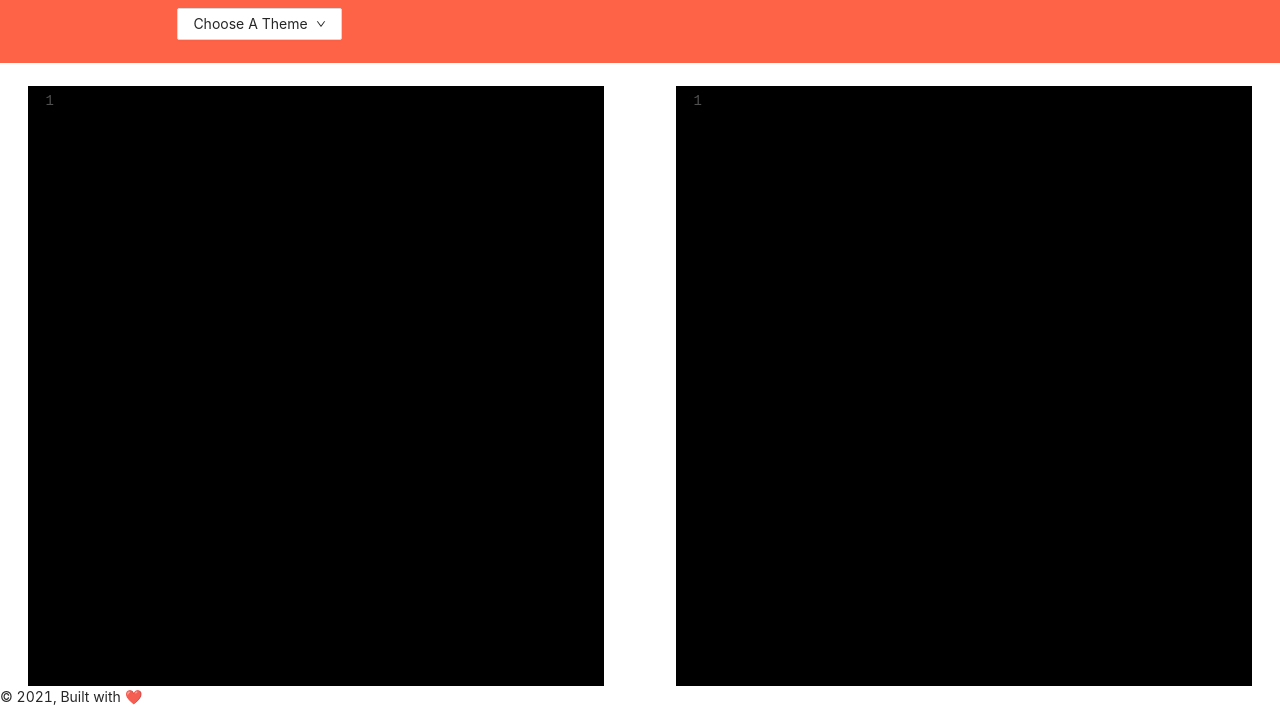
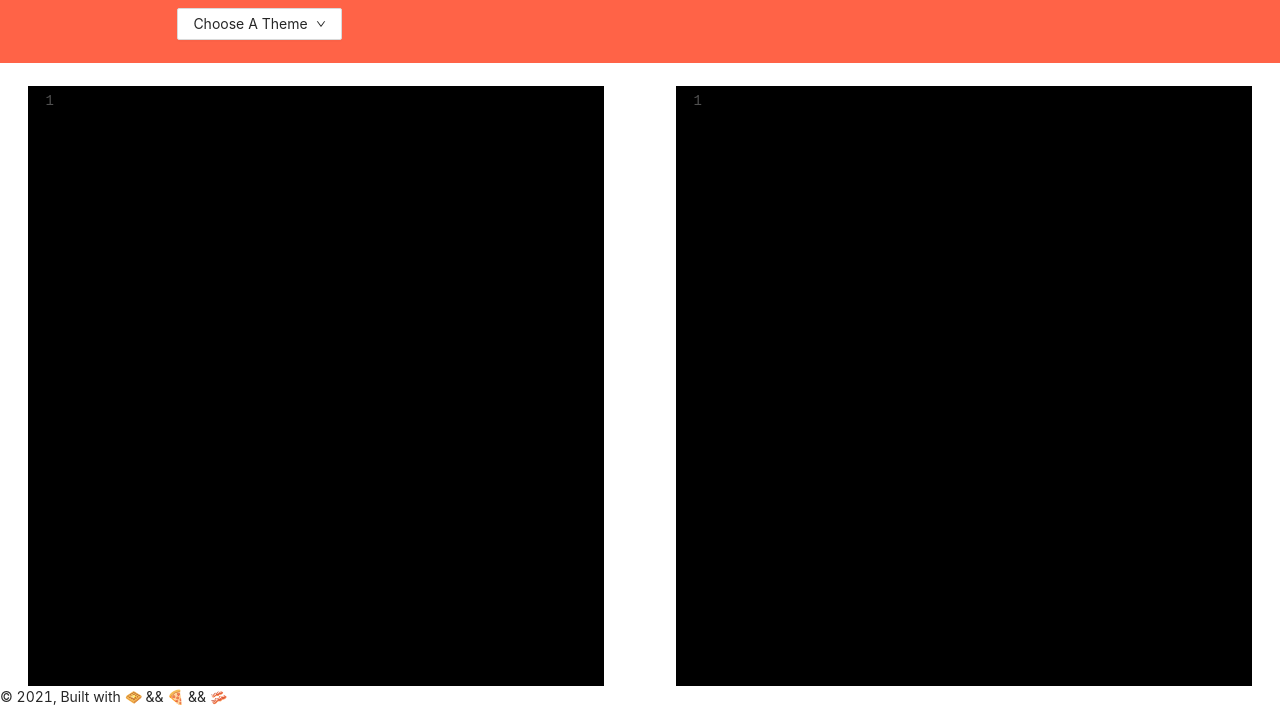
Before and after one commit to adamclark64/json-beautify-pwa, a Gatsby site: page / in a window 1280 px wide. Shown: the part 103-811 px from the top of the page. Built offline with nearby package versions, Linux system fonts and the light colour scheme; Gatsby itself is replaced by a stand-in of ours.

Commit message:
Update Layout.tsx

```diff
--- a/src/components/Layout.tsx
+++ b/src/components/Layout.tsx
@@ -26,11 +26,7 @@ const Layout = ({ children }: LayoutProps) => {
       <>
         <MainWrapper>{children}</MainWrapper>
         <footer>
-          © {new Date().getFullYear()}, Built with ❤️
-          {/* {` `}
-          <a href="https://www.shartywhereuat.org">
-            https://www.shartywhereuat.org
-          </a> */}
+          © {new Date().getFullYear()}, Built with 🧇 && 🍕 && 🥓
         </footer>
       </>
     </ProvideState>
```
